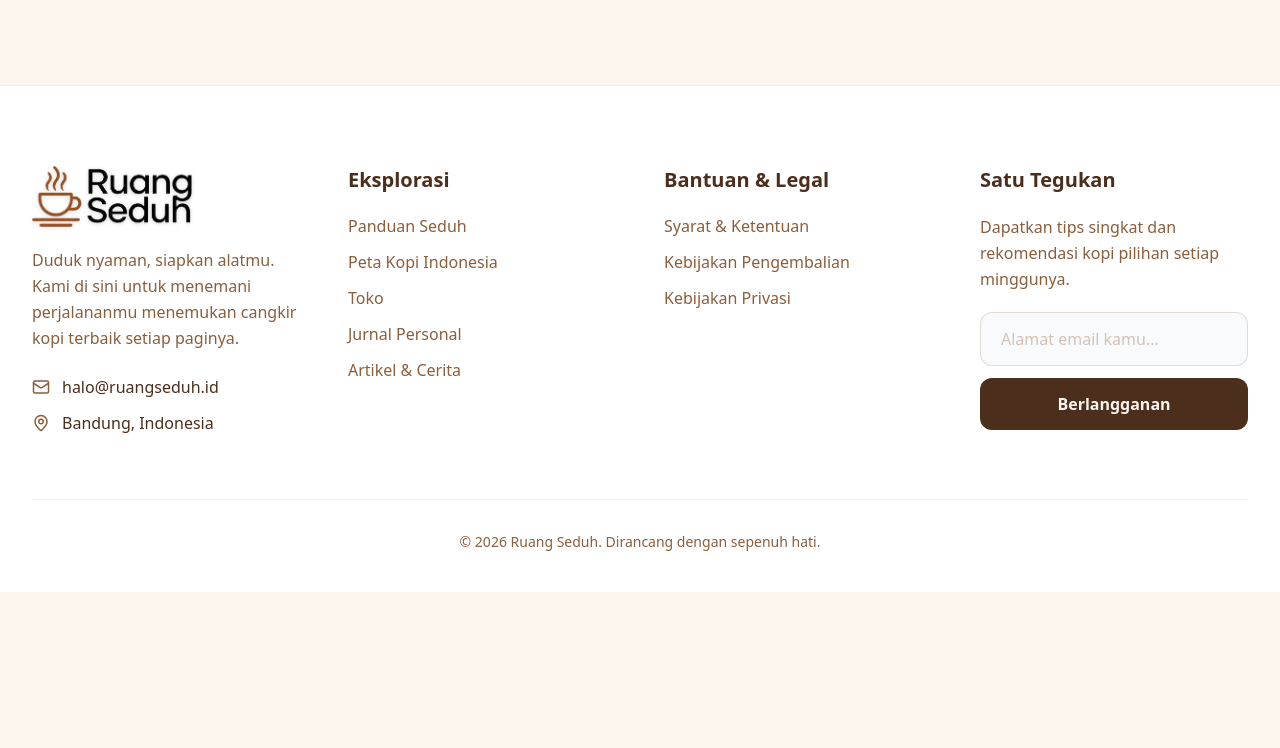
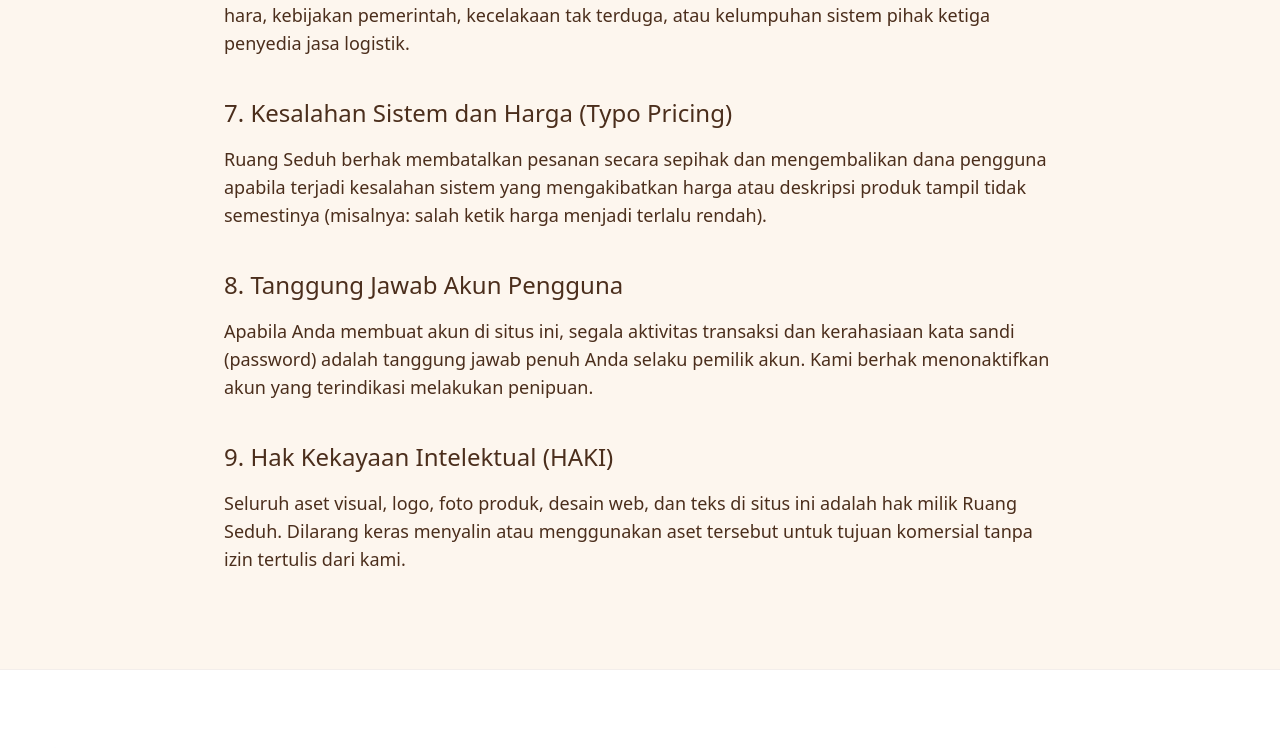
Before and after one commit to Farhanrhm/ruang-seduh, a Next.js app: page /syarat-ketentuan in a window 1280 px wide. Shown: the part 1552-2300 px from the top of the page. Before the commit the page ends 2144 px from the top, so only its background shows below. Built offline with nearby package versions, Linux system fonts and the light colour scheme; no server answers.

Commit message:
feat(legal): add advanced consumer protection and dispute clauses

```diff
--- a/app/kebijakan-pengembalian/page.tsx
+++ b/app/kebijakan-pengembalian/page.tsx
@@ -16,7 +16,7 @@ export default function KebijakanPengembalian() {
         <section>
           <h2 className="text-2xl font-judul mb-4">1. Ketentuan Umum Pengembalian</h2>
           <p className="text-lg">
-            Kepuasan Anda saat berbelanja alat dan biji kopi adalah prioritas utama kami. Jika Anda tidak sepenuhnya puas dengan pembelian Anda atau menemukan kendala, kami siap membantu. Pengembalian barang (retur) hanya berlaku untuk kasus <strong>cacat produk bawaan pabrik, kesalahan pengiriman dari pihak kami, atau kerusakan mayor selama transit</strong> (diwajibkan melampirkan bukti video unboxing tanpa jeda).
+            Kepuasan Anda saat berbelanja alat dan biji kopi adalah prioritas utama kami. Jika Anda tidak sepenuhnya puas dengan pembelian Anda atau menemukan kendala, kami siap membantu. Pengembalian barang (retur) hanya berlaku untuk kasus <strong>cacat produk bawaan pabrik, kesalahan pengiriman dari pihak kami, atau kerusakan mayor selama transit</strong>. Klaim kerusakan atau salah kirim wajib dilaporkan maksimal <strong>2x24 jam</strong> sejak status resi ekspedisi dinyatakan "Diterima", disertai bukti video unboxing tanpa jeda.
           </p>
         </section>
 
@@ -36,21 +36,28 @@ export default function KebijakanPengembalian() {
           <ul className="list-disc pl-5 space-y-2 text-lg">
             <li>Barang <strong>belum pernah digunakan</strong> untuk menyeduh dan kondisinya sama persis seperti saat Anda menerimanya.</li>
             <li>Seluruh kelengkapan, buku manual, dan kemasan asli bawaan (termasuk segel plastik) dalam keadaan utuh.</li>
+            <li>Barang retur harus dikemas seaman saat Ruang Seduh mengirimkannya (menggunakan bubble wrap dan kardus luar) agar boks asli produk (retail box) tidak rusak atau ditempel resi langsung oleh pihak ekspedisi.</li>
             <li>Dapat menunjukkan struk digital atau invoice pembelian resmi dari Ruang Seduh.</li>
           </ul>
         </section>
 
         <section>
-          <h2 className="text-2xl font-judul mb-4">4. Proses Pengajuan Retur</h2>
+          <h2 className="text-2xl font-judul mb-4">4. Proses Pengajuan Retur & Ongkos Kirim</h2>
+          <p className="text-lg mb-3">
+            Untuk memulai proses pengajuan retur, silakan hubungi tim dukungan layanan pelanggan (Customer Support) kami melalui email di <a href="mailto:support@ruangseduh.com" className="text-[var(--color-brand-accent-strong)] hover:underline font-medium">support@ruangseduh.com</a>. Mohon cantumkan <strong>Nomor Pesanan (Order ID)</strong> Anda dan lampirkan <strong>Video Unboxing</strong> yang jelas sebagai bukti pendukung klaim.
+          </p>
           <p className="text-lg">
-            Untuk memulai proses pengajuan retur, silakan hubungi tim dukungan layanan pelanggan (Customer Support) kami melalui email di <a href="mailto:support@ruangseduh.com" className="text-[var(--color-brand-accent-strong)] hover:underline font-medium">support@ruangseduh.com</a>. Mohon cantumkan <strong>Nomor Pesanan (Order ID)</strong> Anda dan lampirkan <strong>Video Unboxing</strong> yang jelas sebagai bukti pendukung klaim.
+            Biaya pengiriman untuk retur produk akibat cacat pabrik atau kesalahan pengiriman dari pihak Ruang Seduh akan kami tanggung sepenuhnya (maksimal subsidi ongkos kirim Rp50.000).
           </p>
         </section>
 
         <section>
           <h2 className="text-2xl font-judul mb-4">5. Mekanisme Pengembalian Dana (Refund)</h2>
+          <p className="text-lg mb-3">
+            Setelah barang retur Anda tiba di fasilitas kami, tim Quality Control akan melakukan pengecekan. Kami akan segera memberi tahu Anda mengenai persetujuan atau penolakan pengembalian dana tersebut. Jika disetujui, dana akan diproses untuk dikembalikan secara otomatis ke metode pembayaran asli Anda, yang biasanya membutuhkan waktu <strong>3 hingga 5 hari kerja</strong>.
+          </p>
           <p className="text-lg">
-            Setelah barang retur Anda tiba di fasilitas kami, tim Quality Control akan melakukan pengecekan. Kami akan segera memberi tahu Anda mengenai persetujuan atau penolakan pengembalian dana tersebut. Jika disetujui, dana akan diproses untuk dikembalikan secara otomatis ke metode pembayaran asli Anda, yang biasanya membutuhkan waktu <strong>3 hingga 5 hari kerja</strong> tergantung pada bank atau penyedia pembayaran Anda.
+            Apabila pengembalian dana ke metode pembayaran awal tidak memungkinkan secara teknis (misal: pembayaran via Virtual Account atau gerai minimarket), tim kami akan meminta nomor rekening bank aktif Anda untuk memproses transfer manual.
           </p>
         </section>
 
--- a/app/syarat-ketentuan/page.tsx
+++ b/app/syarat-ketentuan/page.tsx
@@ -17,8 +17,11 @@ export default function SyaratKetentuan() {
           <p className="text-lg mb-3">
             Selamat datang di Ruang Seduh. Syarat dan Ketentuan ini merujuk pada prinsip <strong>Undang-Undang Perlindungan Konsumen No. 8 Tahun 1999</strong> yang berlaku di Republik Indonesia.
           </p>
+          <p className="text-lg mb-3">
+            Dengan mengakses dan menggunakan situs web kami, Anda secara sadar menyetujui untuk terikat oleh Syarat dan Ketentuan ini. Harap baca dengan saksama sebelum melakukan transaksi apa pun.
+          </p>
           <p className="text-lg">
-            Dengan mengakses dan menggunakan situs web kami, Anda secara sadar menyetujui untuk terikat oleh Syarat dan Ketentuan ini. Harap baca dengan saksama sebelum melakukan transaksi apa pun.
+            Segala sengketa yang timbul dari layanan ini akan diselesaikan secara musyawarah. Jika tidak tercapai mufakat, maka akan diselesaikan melalui yurisdiksi Pengadilan Negeri Bandung.
           </p>
         </section>
 
@@ -58,6 +61,27 @@ export default function SyaratKetentuan() {
             Ruang Seduh dibebaskan dari segala tuntutan hukum atau ganti rugi atas keterlambatan, kegagalan pengiriman, atau kerusakan produk yang murni diakibatkan oleh kejadian di luar kendali wajar kami (Force Majeure), termasuk namun tidak terbatas pada bencana alam, huru-hara, kebijakan pemerintah, kecelakaan tak terduga, atau kelumpuhan sistem pihak ketiga penyedia jasa logistik.
           </p>
         </section>
+
+        <section>
+          <h2 className="text-2xl font-judul mb-4">7. Kesalahan Sistem dan Harga (Typo Pricing)</h2>
+          <p className="text-lg">
+            Ruang Seduh berhak membatalkan pesanan secara sepihak dan mengembalikan dana pengguna apabila terjadi kesalahan sistem yang mengakibatkan harga atau deskripsi produk tampil tidak semestinya (misalnya: salah ketik harga menjadi terlalu rendah).
+          </p>
+        </section>
+
+        <section>
+          <h2 className="text-2xl font-judul mb-4">8. Tanggung Jawab Akun Pengguna</h2>
+          <p className="text-lg">
+            Apabila Anda membuat akun di situs ini, segala aktivitas transaksi dan kerahasiaan kata sandi (password) adalah tanggung jawab penuh Anda selaku pemilik akun. Kami berhak menonaktifkan akun yang terindikasi melakukan penipuan.
+          </p>
+        </section>
+
+        <section>
+          <h2 className="text-2xl font-judul mb-4">9. Hak Kekayaan Intelektual (HAKI)</h2>
+          <p className="text-lg">
+            Seluruh aset visual, logo, foto produk, desain web, dan teks di situs ini adalah hak milik Ruang Seduh. Dilarang keras menyalin atau menggunakan aset tersebut untuk tujuan komersial tanpa izin tertulis dari kami.
+          </p>
+        </section>
       </div>
     </div>
   );
```
